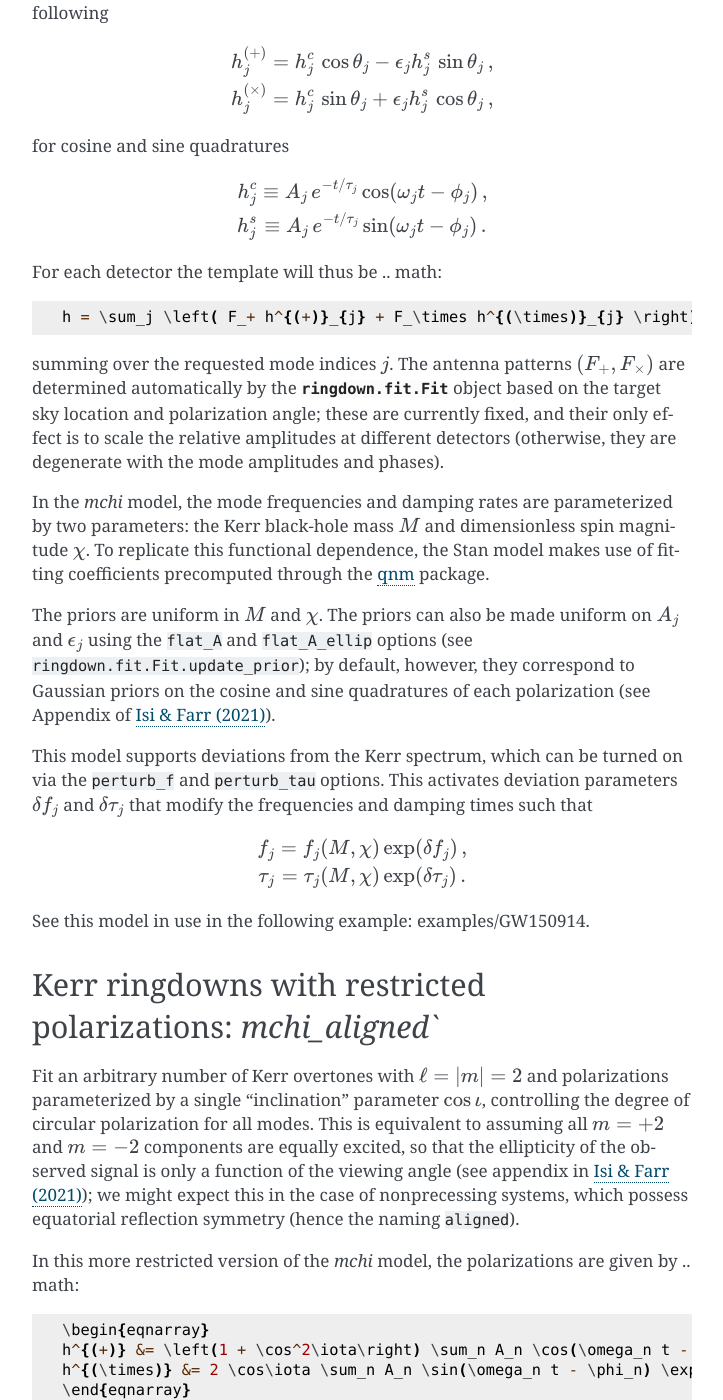
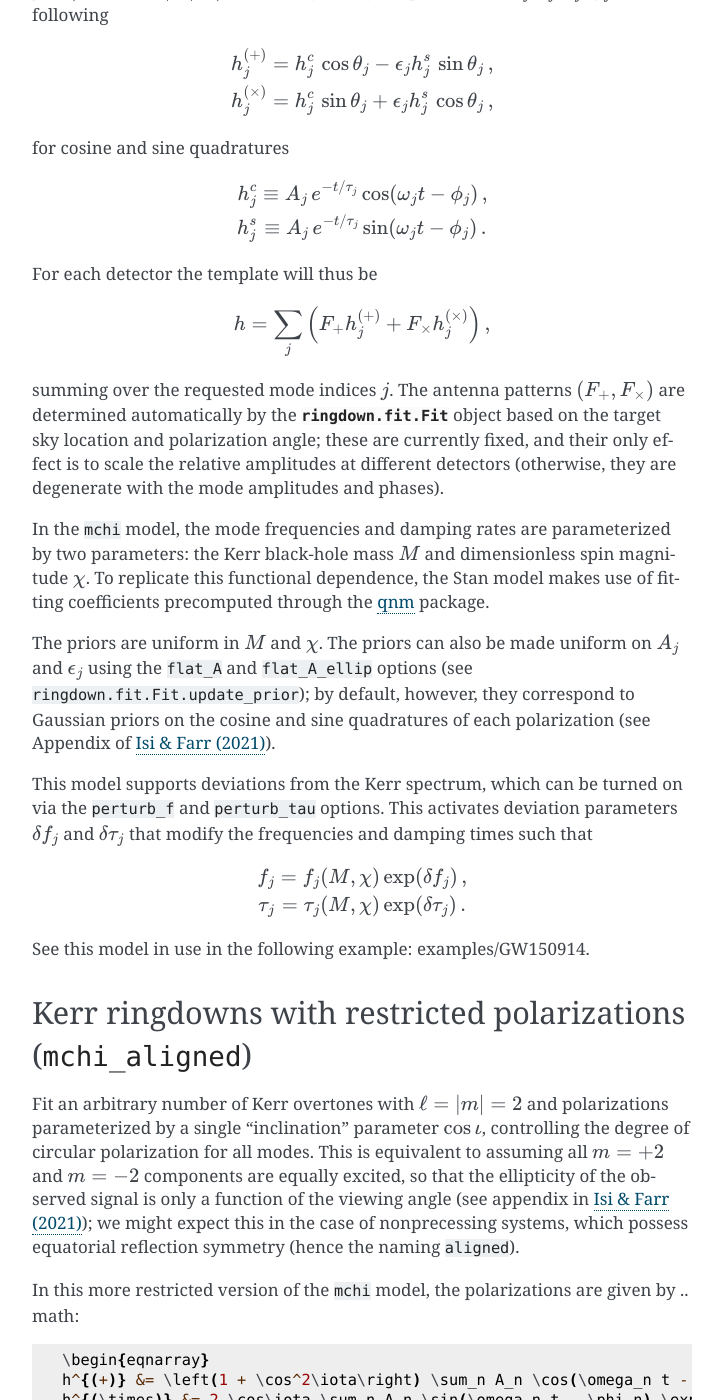
Before and after one commit to maxisi/ringdown, a Sphinx documentation site: the page built from docs/models.rst, in a window 1280 px wide and 1400 px high, scrolled down 1080 px. Shown: the whole window, without its empty margins (388-1111 px from the left). Built offline with Sphinx 7.4.7, drawn with Linux system fonts in a browser that asks for light colours; pages that are not in the unit, such as notebooks, are missing from menus; cross-references to code outside the pages are shown as plain code; some of the changed text lies outside the part shown.

Commit message:
doc typos

```diff
--- a/docs/models.rst
+++ b/docs/models.rst
@@ -3,8 +3,8 @@ Models
 
 The :class:`ringdown.fit.Fit` object interfaces with a number of `Stan <https://mc-stan.org>`_ models for sampling. These models define the likelihood, prior and signal templates, and are contained in text files shipped with `ringdown` and accessed internally. The available models are described below.
 
-Generic damped sinusoids: `ftau`
---------------------------------
+Generic damped sinusoids (``ftau``)
+-----------------------------------
 
 Fit an arbitrary number of damped sinusoids parameterized in terms of their amplitudes :math:`A_n`, phases :math:`phi_n`, frequencies :math:`f_n` and damping rates :math:`\gamma_n = 1/\tau_n`, where :math:`\tau_n` is the damping time. The signal model is thus
 
@@ -15,7 +15,7 @@ although this is internally parameterized in terms of cosine and sine quadrature
 
 .. warning::
    This is not currently suitable for the analysis of real data at the time.
-   The `ftau` model currently has no notion of  polarizations, so it cannot
+   The ``ftau`` model currently has no notion of  polarizations, so it cannot
    support multiple detectors. Additionally, the :math:`\gamma_n <
    \gamma_{n+1}` can make it innefficient for cases in which :math:`\gamma_n
    \approx \gamma_{n+1}` (as would be the case, for example, for different
@@ -25,8 +25,8 @@ Priors are flat in :math:`A_n, \phi_n, f_n, \tau_n`, modulo the :math:`\gamma_n
 
 See this model in use in the following example: :ref:`examples/single_damped_sinusoid`.
 
-Kerr ringdowns: `mchi`
-----------------------
+Kerr ringdowns (``mchi``)
+--------------------------
 
 Fit an arbitrary number of Kerr ringdown modes with arbitrary elliptical polarization as in `Isi & Farr (2021) <https://arxiv.org/abs/2107.05609>`_.
 Modes are specified by their :math:`(p, s, \ell, |m|, n)` numbers: prograde vs retrograde (:math:`p = \pm 1`), spin-weight (:math:`s = -2` for GWs), angular harmonic numbers (:math:`\ell` and :math:`0 \leq |m| \leq \ell`), and overtone number (:math:`n`).
@@ -48,12 +48,13 @@ for cosine and sine quadratures
    \end{eqnarray}
 
 For each detector the template will thus be
+
 .. math::
    h = \sum_j \left( F_+ h^{(+)}_{j} + F_\times h^{(\times)}_{j} \right)\, ,
 
 summing over the requested mode indices :math:`j`. The antenna patterns :math:`(F_+, F_\times)` are determined automatically by the :class:`ringdown.fit.Fit` object based on the target sky location and polarization angle; these are currently fixed, and their only effect is to scale the relative amplitudes at different detectors (otherwise, they are degenerate with the mode amplitudes and phases).
 
-In the `mchi` model, the mode frequencies and damping rates are parameterized by two parameters: the Kerr black-hole mass :math:`M` and dimensionless spin magnitude :math:`\chi`.
+In the ``mchi`` model, the mode frequencies and damping rates are parameterized by two parameters: the Kerr black-hole mass :math:`M` and dimensionless spin magnitude :math:`\chi`.
 To replicate this functional dependence, the Stan model makes use of fitting coefficients precomputed through the `qnm <https://qnm.readthedocs.io/en/latest/>`_ package.
 
 The priors are uniform in :math:`M` and :math:`\chi`. The priors can also be made uniform on :math:`A_j` and :math:`\epsilon_j` using the ``flat_A`` and ``flat_A_ellip`` options (see :method:`ringdown.fit.Fit.update_prior`); by default, however, they correspond to Gaussian priors on the cosine and sine quadratures of each polarization (see Appendix of `Isi & Farr (2021) <https://arxiv.org/abs/2107.05609>`_).
@@ -68,12 +69,12 @@ This model supports deviations from the Kerr spectrum, which can be turned on vi
 
 See this model in use in the following example: :ref:`examples/GW150914`.
 
-Kerr ringdowns with restricted polarizations: `mchi_aligned``
--------------------------------------------------------------
+Kerr ringdowns with restricted polarizations (``mchi_aligned``)
+---------------------------------------------------------------
 
 Fit an arbitrary number of Kerr overtones with :math:`\ell=|m|=2` and polarizations parameterized by a single "inclination" parameter :math:`\cos\iota`, controlling the degree of circular polarization for all modes. This is equivalent to assuming all :math:`m=+2` and :math:`m=-2` components are equally excited, so that the ellipticity of the observed signal is only a function of the viewing angle (see appendix in `Isi & Farr (2021) <https://arxiv.org/abs/2107.05609>`_); we might expect this in the case of nonprecessing systems, which possess equatorial reflection symmetry (hence the naming ``aligned``).
 
-In this more restricted version of the `mchi` model, the polarizations are given by
+In this more restricted version of the ``mchi`` model, the polarizations are given by
 .. math::
    \begin{eqnarray}
    h^{(+)} &= \left(1 + \cos^2\iota\right) \sum_n A_n \cos(\omega_n t - \phi_n) \exp(-t/\tau_n)\, ,\\
```
